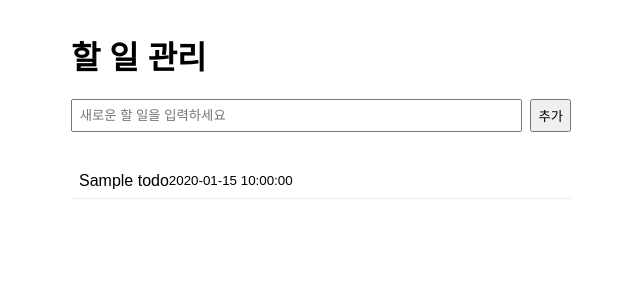
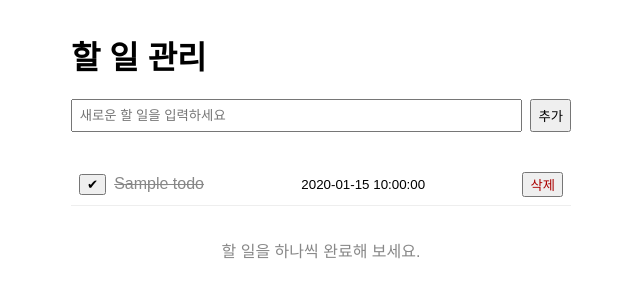
Before and after one commit to jungjae0821/ai_course, a Flask app: page / in a window 1280 px wide. Shown: the top 300 px of the page, without its empty margins (319-959 px from the left). Run offline with Flask 3, Linux system fonts and the light colour scheme; tables that the repository leaves empty hold one stand-in row (values such as "Sample post").

Commit message:
2단계: 삭제와 잘못된 입력처리

```diff
--- a/week06/todo/app.py
+++ b/week06/todo/app.py
@@ -29,7 +29,9 @@ def init_db():
 @app.route('/')
 def index():
     conn = get_db_connection()
-    todos = conn.execute('SELECT * FROM todos ORDER BY created_at DESC').fetchall()
+    todos = conn.execute(
+        'SELECT * FROM todos ORDER BY created_at DESC, id DESC'
+    ).fetchall()
     conn.close()
     return render_template('index.html', todos=todos)
 
@@ -50,6 +52,42 @@ def add():
     conn.close()
     return redirect(url_for('index'))
 
+
+@app.route('/toggle/<int:todo_id>', methods=['POST'])
+def toggle(todo_id):
+    conn = get_db_connection()
+    todo = conn.execute(
+        'SELECT is_completed FROM todos WHERE id = ?', (todo_id,)
+    ).fetchone()
+
+    if todo is None:
+        conn.close()
+        return 'Not Found', 404
+
+    new_status = 0 if todo['is_completed'] else 1
+    conn.execute(
+        'UPDATE todos SET is_completed = ? WHERE id = ?', (new_status, todo_id)
+    )
+    conn.commit()
+    conn.close()
+    return redirect(url_for('index'))
+
+
+@app.route('/delete/<int:todo_id>', methods=['POST'])
+def delete(todo_id):
+    conn = get_db_connection()
+    todo = conn.execute('SELECT id FROM todos WHERE id = ?', (todo_id,)).fetchone()
+
+    if todo is None:
+        conn.close()
+        return 'Not Found', 404
+
+    conn.execute('DELETE FROM todos WHERE id = ?', (todo_id,))
+    conn.commit()
+    conn.close()
+    return redirect(url_for('index'))
+
+
 if __name__ == '__main__':
     init_db()
     app.run(debug=True)
--- a/week06/todo/templates/index.html
+++ b/week06/todo/templates/index.html
@@ -6,30 +6,51 @@
     <title>Todo App</title>
     <style>
         body { font-family: sans-serif; max-width: 500px; margin: 2em auto; padding: 0 1em; }
-        form { display: flex; gap: 0.5em; margin-bottom: 2em; }
+        .add-form { display: flex; gap: 0.5em; margin-bottom: 2em; }
         input[type="text"] { flex-grow: 1; padding: 0.5em; }
         ul { list-style: none; padding: 0; }
         li { padding: 0.5em; border-bottom: 1px solid #eee; display: flex; align-items: center; }
-        .todo-item { display: flex; justify-content: space-between; align-items: center; }
+        .todo-item { display: flex; justify-content: space-between; align-items: center; gap: 1em; width: 100%; }
+        .todo-details { display: flex; align-items: center; gap: 0.5em; min-width: 0; }
+        .todo-details span { overflow-wrap: anywhere; }
+        .completed { text-decoration: line-through; color: #888; }
+        .toggle-form, .delete-form { margin: 0; }
+        .toggle-btn { cursor: pointer; }
+        .delete-btn { color: #a00; cursor: pointer; }
+        footer { margin-top: 2em; text-align: center; color: #888; }
     </style>
 </head>
 <body>
     <h1>할 일 관리</h1>
 
-    <form action="/add" method="post">
+    <form action="{{ url_for('add') }}" method="post" class="add-form">
         <input type="text" name="title" placeholder="새로운 할 일을 입력하세요" required>
         <button type="submit">추가</button>
     </form>
 
     <ul>
-        {% for todo in todos %}
+    {% for todo in todos %}
         <li>
             <div class="todo-item">
-                <span>{{ todo.title }}</span>
+                <div class="todo-details">
+                    <form action="{{ url_for('toggle', todo_id=todo.id) }}" method="post" class="toggle-form">
+                        <button type="submit" class="toggle-btn"
+                                aria-label="{{ '완료 해제' if todo.is_completed else '완료 표시' }}"
+                                aria-pressed="{{ 'true' if todo.is_completed else 'false' }}">
+                            {{ '✔' if todo.is_completed else '○' }}
+                        </button>
+                    </form>
+                    <span class="{{ 'completed' if todo.is_completed else '' }}">{{ todo.title }}</span>
+                </div>
                 <small>{{ todo.created_at }}</small>
+                <form action="{{ url_for('delete', todo_id=todo.id) }}" method="post" class="delete-form"
+                      onsubmit="return confirm('이 할 일을 삭제하시겠습니까?');">
+                    <button type="submit" class="delete-btn">삭제</button>
+                </form>
             </div>
         </li>
-        {% endfor %}
+    {% endfor %}
     </ul>
+    <footer>할 일을 하나씩 완료해 보세요.</footer>
 </body>
 </html>
```
Also changed, not shown: week06/todo/SPEC.md (+1 -0 lines), week06/todo/test_app.py (+35 -0 lines), week06/todo/test_todo.db, week06/todo/todo.db (added).
